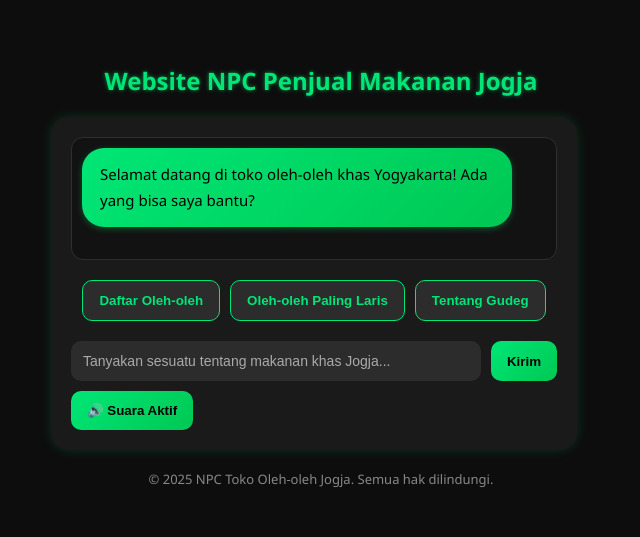
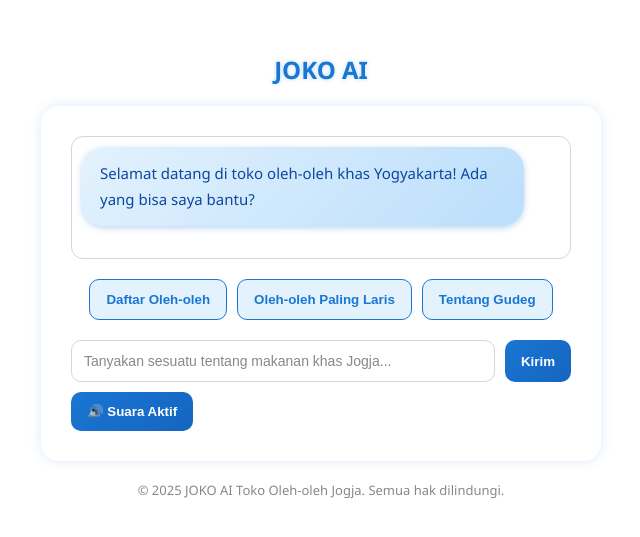
Before and after one commit to adchandra/v-commerce-frontend, a React (Create React App) app: page / in a window 1280 px wide. Shown: the part 127-664 px from the top of the page, without its empty margins (319-959 px from the left). Built offline with nearby package versions, Linux system fonts and the light colour scheme.

Commit message:
Style: Update primary style to blue and white

```diff
--- a/public/index.html
+++ b/public/index.html
@@ -24,7 +24,7 @@
       work correctly both with client-side routing and a non-root public URL.
       Learn how to configure a non-root public URL by running `npm run build`.
     -->
-    <title>NPC Toko Oleh-oleh Jogja</title>
+    <title>JOKO AI</title>
   </head>
   <body>
     <noscript>You need to enable JavaScript to run this app.</noscript>
--- a/src/App.js
+++ b/src/App.js
@@ -12,10 +12,10 @@ function App() {
 
   return (
     <div className={`App ${theme}`}>
-      <h2>Website NPC Penjual Makanan Jogja</h2>
+      <h2>JOKO AI</h2>
       <Chat />
       <footer>
-        <p>© 2025 NPC Toko Oleh-oleh Jogja. Semua hak dilindungi.</p>
+        <p>© 2025 JOKO AI Toko Oleh-oleh Jogja. Semua hak dilindungi.</p>
       </footer>
     </div>
   );
--- a/src/style.css
+++ b/src/style.css
@@ -2,8 +2,8 @@
 body {
   margin: 0;
   padding: 0;
-  background-color: #0d0d0d;
-  color: white;
+  background-color: #ffffff;
+  color: #000000;
   font-family: 'Segoe UI', sans-serif;
   display: flex;
   justify-content: center;
@@ -20,15 +20,14 @@ body {
 h2 {
   font-weight: 600;
   margin-bottom: 20px;
-  color: #00e676;
-  text-shadow: 0 0 4px rgba(0, 255, 136, 0.5);
+  color: #1976d2;
+  text-shadow: 0 0 4px rgba(25, 118, 210, 0.3);
 }
 
 .chat-container {
-  background: #1a1a1a;
-  padding: 20px;
+  padding: 30px;
   border-radius: 18px;
-  box-shadow: 0 0 12px rgba(0, 255, 136, 0.15);
+  box-shadow: 0 0 12px rgba(25, 118, 210, 0.15);
   max-width: 500px;
   width: 90%;
   display: flex;
@@ -43,16 +42,16 @@ h2 {
   flex-direction: column;
   gap: 10px;
   padding: 10px;
-  border: 1px solid #2f2f2f;
+  border: 1px solid #d0d7de;
   border-radius: 12px;
-  background: #121212;
+  background: #ffffff;
 }
 
 .message-row {
   display: flex;
   align-items: flex-start;
   gap: 10px;
-  margin-bottom: 12px; /* Jarak antar pesan */
+  margin-bottom: 12px;
 }
 
 .message-row.user {
@@ -69,21 +68,21 @@ h2 {
   word-break: break-word;
   white-space: pre-wrap;
   transition: all 0.2s ease-in-out;
-  text-align: left; /* ← Tambahkan ini */
+  text-align: left;
 }
 
 .message.user {
-  background: linear-gradient(135deg, #4e4e4e, #2e2e2e);
+  background: linear-gradient(135deg, #1976d2, #1565c0);
   color: white;
   align-self: flex-end;
 }
 
 .message.bot {
-  background: linear-gradient(135deg, #00e676, #00c853);
-  color: black;
+  background: linear-gradient(135deg, #e3f2fd, #bbdefb);
+  color: #0d47a1;
   align-self: flex-start;
   animation: fadeInLeft 0.4s ease;
-  box-shadow: 0 2px 6px rgba(0, 230, 118, 0.3); /* Bayangan halus */
+  box-shadow: 0 2px 6px rgba(25, 118, 210, 0.3);
 }
 
 .input-area {
@@ -97,21 +96,21 @@ input[type="text"] {
   flex: 1 1 60%;
   padding: 12px;
   border-radius: 10px;
-  border: none;
-  background: #2c2c2c;
-  color: #fff;
+  border: 1px solid #d0d7de;
+  background: #ffffff;
+  color: #000000;
   font-size: 14px;
   outline: none;
 }
 
 input::placeholder {
-  color: #aaa;
+  color: #888;
 }
 
 button {
   padding: 12px 16px;
-  background: linear-gradient(135deg, #00e676, #00c853);
-  color: black;
+  background: linear-gradient(135deg, #1976d2, #1565c0);
+  color: white;
   border: none;
   border-radius: 10px;
   cursor: pointer;
@@ -121,7 +120,7 @@ button {
 }
 
 button:hover {
-  background-color: #00c853;
+  background-color: #0d47a1;
 }
 
 .typing {
@@ -134,7 +133,7 @@ button:hover {
 .typing-dot {
   width: 6px;
   height: 6px;
-  background: #000;
+  background: #1976d2;
   border-radius: 50%;
   animation: blink 1s infinite ease-in-out;
 }
@@ -156,23 +155,22 @@ button:hover {
 }
 
 .quick-questions button {
-  background: #2c2c2c;
-  color: #00e676;
-  border: 1px solid #00e676;
+  background: #e3f2fd;
+  color: #1976d2;
+  border: 1px solid #1976d2;
 }
 
 .quick-questions button:hover {
-  background: #00e676;
-  color: #1a1a1a;
+  background: #1976d2;
+  color: white;
   transform: scale(1.05);
-  box-shadow: 0 0 8px rgba(0, 230, 118, 0.3);
+  box-shadow: 0 0 8px rgba(25, 118, 210, 0.3);
 }
-
 
 .theme-toggle {
   background: none;
-  border: 1px solid #00e676;
-  color: #00e676;
+  border: 1px solid #1976d2;
+  color: #1976d2;
   padding: 6px 12px;
   border-radius: 8px;
   margin-bottom: 10px;
@@ -186,63 +184,25 @@ footer {
 }
 
 @keyframes fadeInUp {
-  from {
-    opacity: 0;
-    transform: translateY(10px);
-  }
-  to {
-    opacity: 1;
-    transform: translateY(0);
-  }
+  from { opacity: 0; transform: translateY(10px); }
+  to { opacity: 1; transform: translateY(0); }
 }
 
 @keyframes fadeInLeft {
-  from {
-    opacity: 0;
-    transform: translateX(-10px);
-  }
-  to {
-    opacity: 1;
-    transform: translateX(0);
-  }
+  from { opacity: 0; transform: translateX(-10px); }
+  to { opacity: 1; transform: translateX(0); }
 }
 
 @keyframes blink {
-  0%, 80%, 100% {
-    transform: scale(1);
-    opacity: 0.3;
-  }
-  40% {
-    transform: scale(1.2);
-    opacity: 1;
-  }
+  0%, 80%, 100% { transform: scale(1); opacity: 0.3; }
+  40% { transform: scale(1.2); opacity: 1; }
 }
 
 @media (max-width: 480px) {
-  .chat-container {
-    padding: 10px;
-    border-radius: 10px;
-  }
-
-  .chat-window {
-    max-height: 300px;
-    font-size: 14px;
-  }
-
-  .input-area {
-    flex-direction: column;
-  }
-
-  .input-area input[type="text"] {
-    flex: 1 1 100%;
-  }
-
-  button {
-    width: 100%;
-  }
-
-  .quick-questions {
-    flex-direction: column;
-    align-items: stretch;
-  }
+  .chat-container { padding: 10px; border-radius: 10px; }
+  .chat-window { max-height: 300px; font-size: 14px; }
+  .input-area { flex-direction: column; }
+  .input-area input[type="text"] { flex: 1 1 100%; }
+  button { width: 100%; }
+  .quick-questions { flex-direction: column; align-items: stretch; }
 }
```
